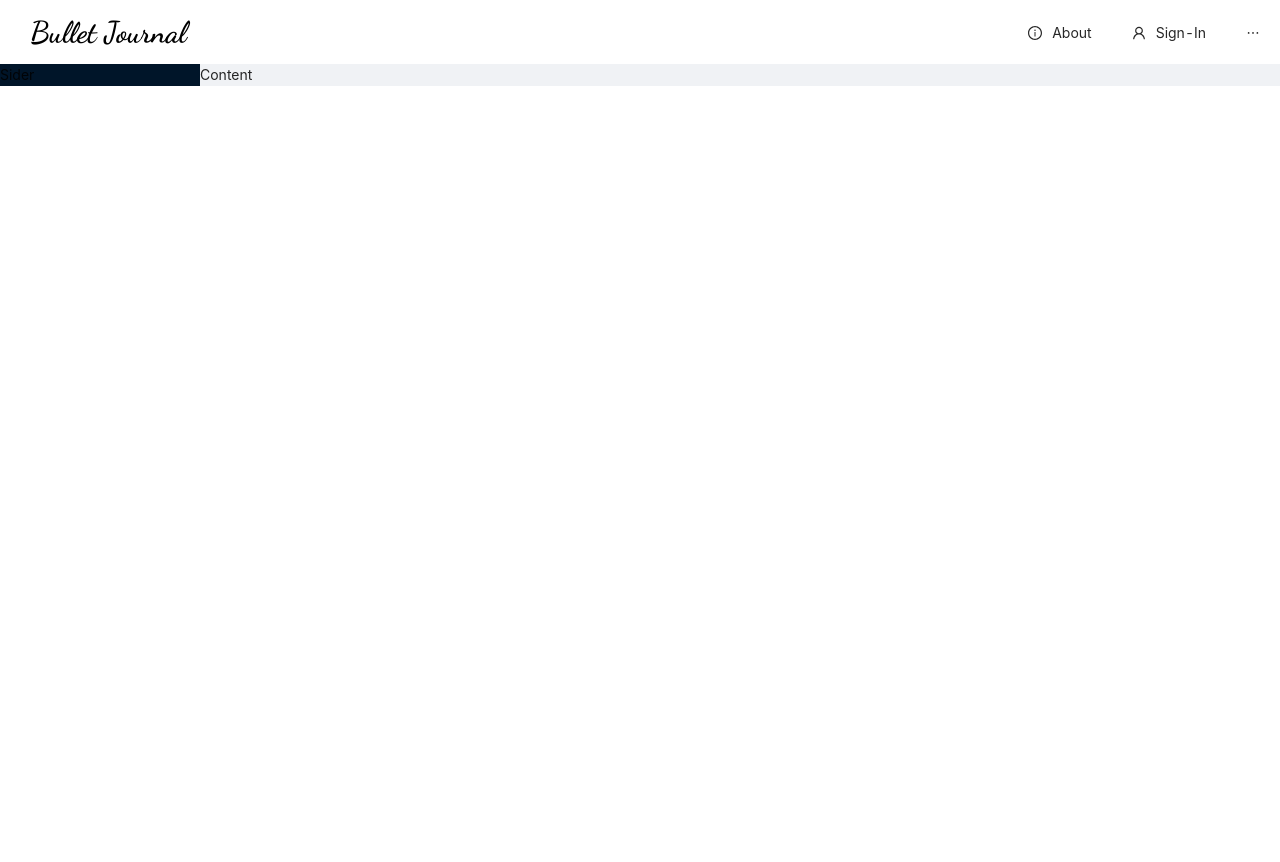
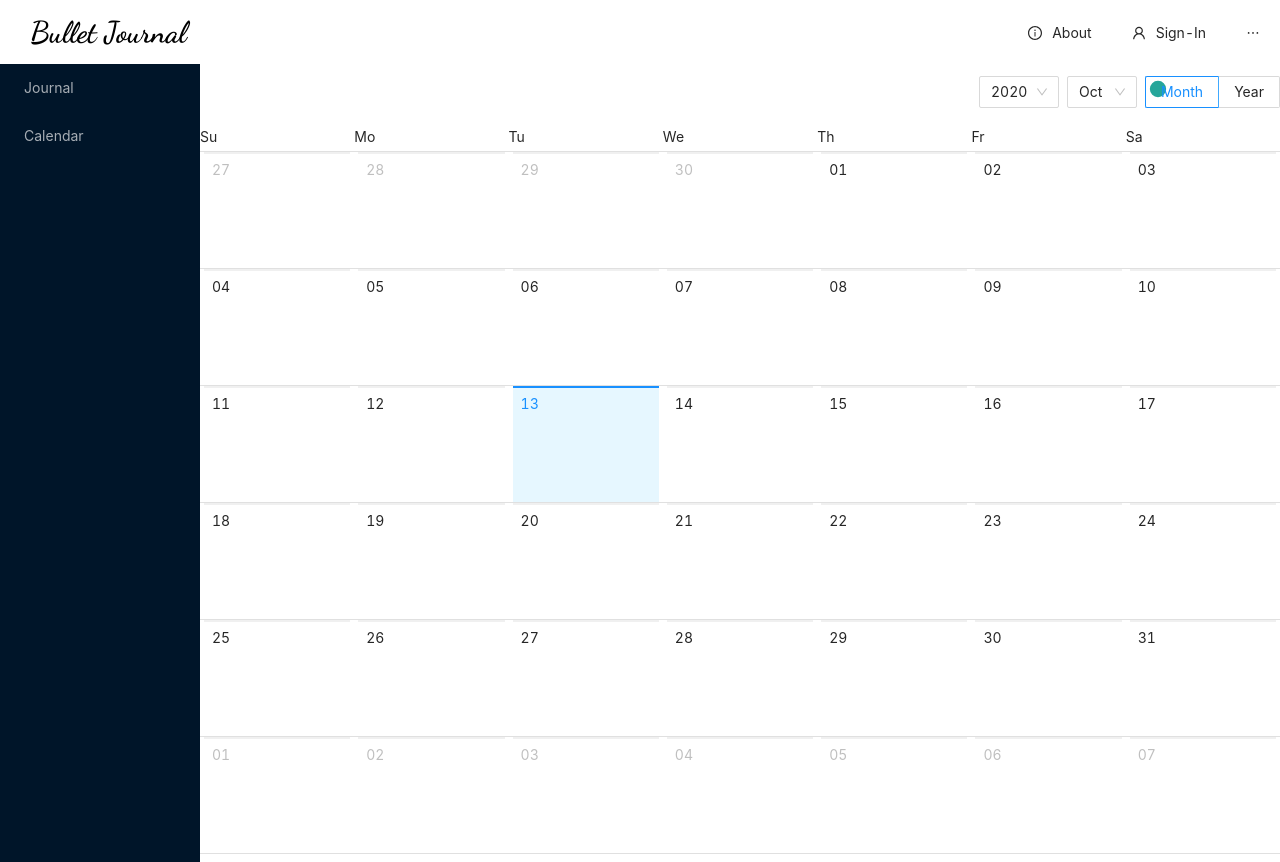
Before and after one commit to fengruigan/bullet-journal, a React (Create React App) app: page /calendar in a window 1280 px wide. Before the commit the page ends 800 px from the top, so only its background shows below. Built offline with nearby package versions, Linux system fonts and the light colour scheme.

Commit message:
complete basic layout and routing

```diff
--- a/src/App.js
+++ b/src/App.js
@@ -1,10 +1,13 @@
 import React from "react";
 import Navbar from "./components/navbar";
-import { Layout } from "antd";
-import { BrowserRouter as Router } from "react-router-dom";
+import Sidebar from "./components/sidebar";
+import Journal from "./components/journal/journal";
+// import Calendar from "./components/calendar/calendar";
+import { Layout, Calendar } from "antd";
+import { BrowserRouter as Router, Switch, Route } from "react-router-dom";
 import "./css/App.css";
 
-const { Content, Sider } = Layout;
+const { Content } = Layout;
 
 function App() {
 	return (
@@ -13,8 +16,17 @@ function App() {
 				<Navbar collapsed={false} />
 				<Navbar collapsed={true} />
 				<Layout>
-					<Sider>Sider</Sider>
-					<Content>Content</Content>
+					<Sidebar />
+					<Content>
+						<Switch>
+							<Route path="/calendar">
+								<Calendar />
+							</Route>
+							<Route path="/" component={Journal} />
+							{/* <Route path="/calendar" component={Calendar} />
+							<Route path="/" component={Journal} /> */}
+						</Switch>
+					</Content>
 				</Layout>
 			</Layout>
 		</Router>
--- a/src/components/journal/createTask.jsx
+++ b/src/components/journal/createTask.jsx
@@ -6,6 +6,7 @@ class CreateTask extends Component {
 	render() {
 		return (
 			<div>
+				<form>
 					<div className="row">
 						<button
 							type="button"
@@ -24,6 +25,7 @@ class CreateTask extends Component {
 							<input type="text" placeholder=" new task" />
 						</div>
 					</div>
+				</form>
 			</div>
 		);
 	}
--- a/src/components/journal/journal.jsx
+++ b/src/components/journal/journal.jsx
@@ -1,5 +1,5 @@
 import React, { Component } from "react";
-import CreateTask from "./createTask";
+// import CreateTask from "./createTask";
 import Todo from "./todo";
 // import getDate from "../../util/getDate";
 import "../../css/journal/journal.css";
@@ -23,7 +23,7 @@ class Page extends Component {
 					<Todo />
 					<Todo />
 					<Todo />
-					<CreateTask />
+					{/* <CreateTask /> */}
 				</div>
 				<div className="divider"></div>
 				<div className="general-list">
--- a/src/components/navbar.jsx
+++ b/src/components/navbar.jsx
@@ -79,7 +79,7 @@ class Navbar extends Component {
 		let menu = (
 			<Dropdown overlay={menuItem}>
 				<a
-					href
+					href={"/#"}
 					className="ant-dropdown-link"
 					onClick={(e) => e.preventDefault()}
 					style={{ float: "right", marginRight: "1rem" }}
@@ -94,7 +94,7 @@ class Navbar extends Component {
 	getClass() {
 		// console.log(this.props.collapsed);
 		let col = this.props.collapsed ? "collapse" : "norm";
-		return "header nav-" + col;
+		return "nav nav-" + col;
 	}
 
 	render() {
--- /dev/null
+++ b/src/components/sidebar.jsx
@@ -0,0 +1,26 @@
+import React, { Component } from "react";
+import { Layout, Menu } from "antd";
+import { Link } from "react-router-dom";
+
+const { Sider } = Layout;
+
+class Sidebar extends Component {
+	state = {};
+
+	render() {
+		return (
+			<Sider className="sidebar">
+				<Menu mode="inline" theme="dark" selectedKeys={[]}>
+					<Menu.Item key="journal">
+						<Link to="/">Journal</Link>
+					</Menu.Item>
+					<Menu.Item key="calendar">
+						<Link to="/calendar">Calendar</Link>
+					</Menu.Item>
+				</Menu>
+			</Sider>
+		);
+	}
+}
+
+export default Sidebar;
--- a/src/css/App.css
+++ b/src/css/App.css
@@ -31,13 +31,16 @@ a {
 .icons {
 	font-size: 3em;
 }
-.header {
+.nav {
 	background-color: white;
 	padding: 0;
 }
-
+.sidebar {
+	color: white;
+}
 #brand-logo a {
 	color: black;
+	/* color: white; */
 }
 
 #brand-logo {
```
Lines whose indentation alone changed are shown as unchanged.
